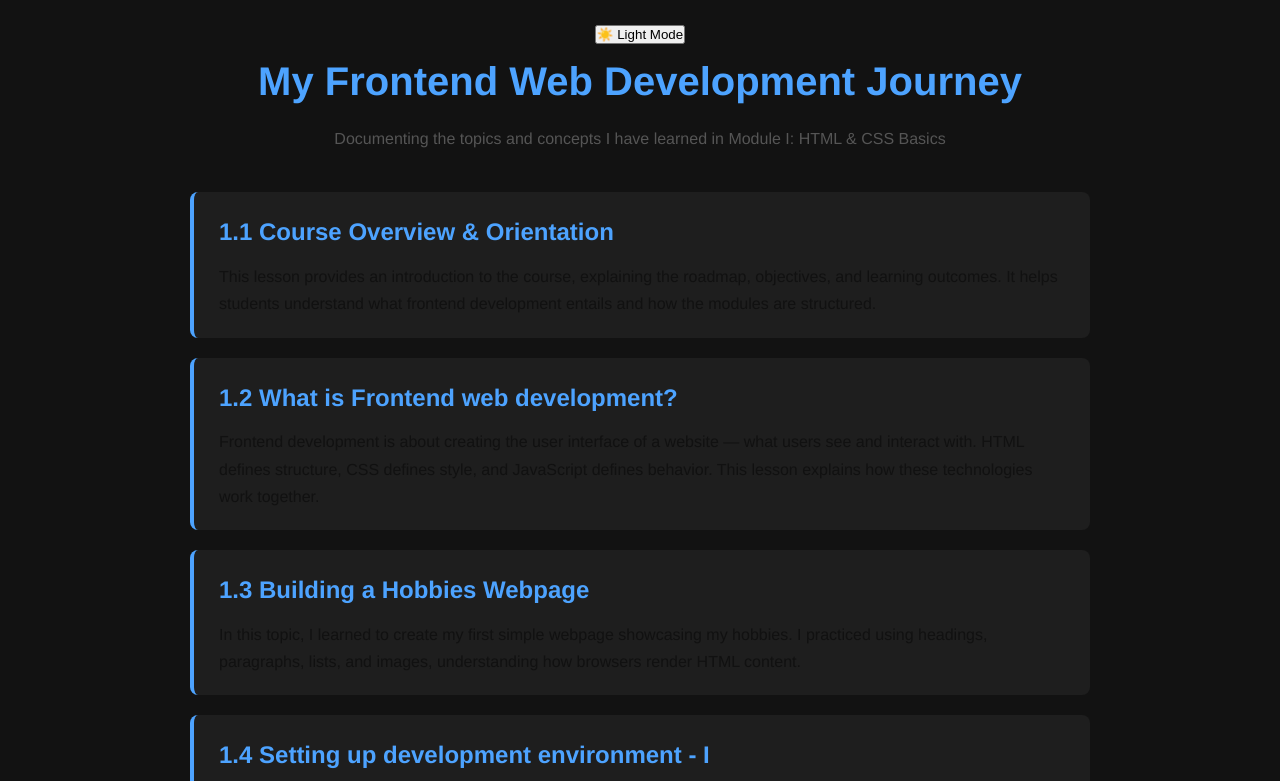
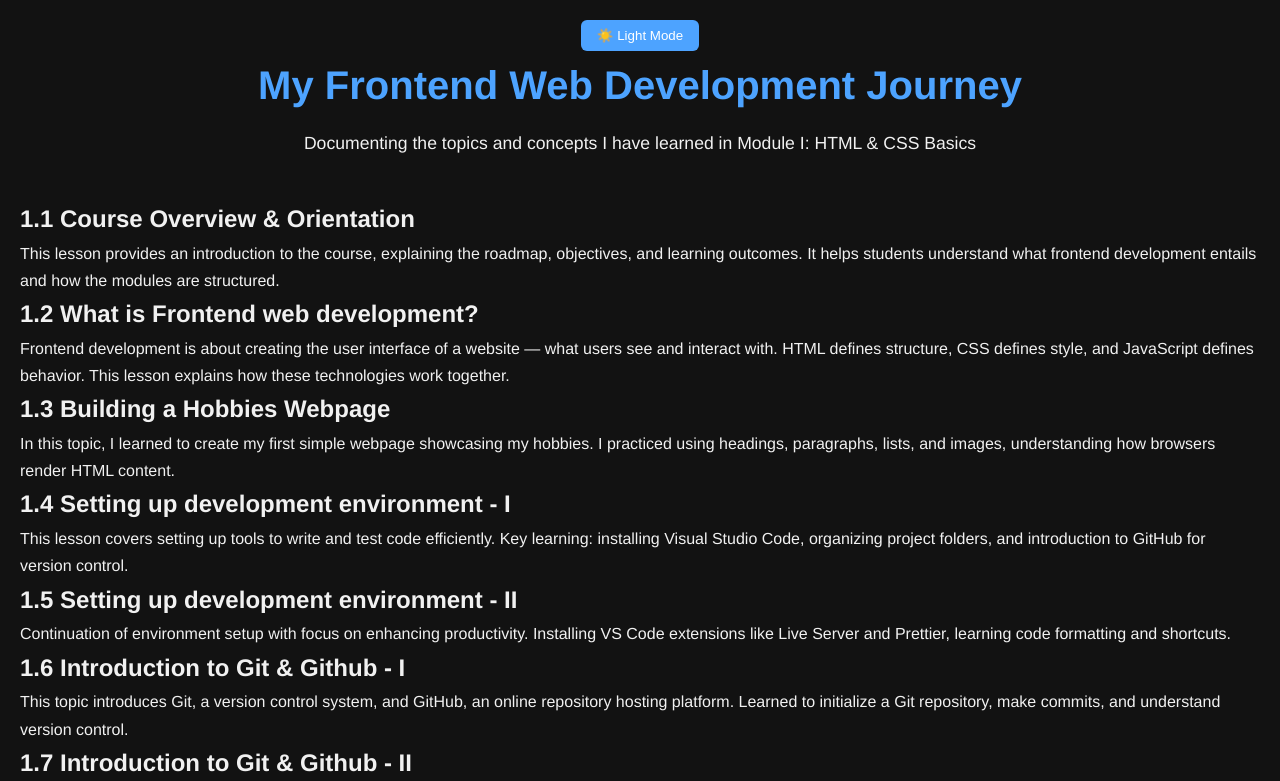
Before and after one commit to parthiv2K07/fewd-practice, a plain HTML site: page index.html in a window 1280 px wide. Both pictures are taken after a click on the button "🌙 Dark Mode". Shown: the top 781 px of the page. Drawn offline with Linux system fonts and the light colour scheme.

Commit message:
Dark mode upgrade

```diff
--- a/index.html
+++ b/index.html
@@ -103,21 +103,27 @@
       <h2>1.18 CSS Box Model</h2>
       <p>The Box Model defines spacing for each element: content, padding, border, margin. Understanding this is essential for layout design and positioning elements properly.</p>
     </section>
-    <script>
+  <script>
   const toggleButton = document.getElementById("theme-toggle");
   const body = document.body;
+
+  // Load saved theme
+  if (localStorage.getItem("theme") === "dark") {
+    body.classList.add("dark-mode");
+    toggleButton.textContent = "☀️ Light Mode";
+  }
 
   toggleButton.addEventListener("click", () => {
     body.classList.toggle("dark-mode");
 
-    // Change button text
-    if (body.classList.contains("dark-mode")) {
-      toggleButton.textContent = "☀️ Light Mode";
-    } else {
-      toggleButton.textContent = "🌙 Dark Mode";
-    }
+    const isDark = body.classList.contains("dark-mode");
+    toggleButton.textContent = isDark ? "☀️ Light Mode" : "🌙 Dark Mode";
+
+    // Save preference
+    localStorage.setItem("theme", isDark ? "dark" : "light");
   });
 </script>
+
 
   </main>
 
--- a/style.css
+++ b/style.css
@@ -1,20 +1,40 @@
-/* Reset default styles */
+/* ========== Global Reset ========== */
 * {
   margin: 0;
   padding: 0;
   box-sizing: border-box;
 }
 
-/* Body */
+/* ========== Theme Variables ========== */
+:root {
+  --bg-color: #ffffff;
+  --text-color: #111111;
+  --card-bg: #f5f5f5;
+  --accent-color: #0d6efd;
+  --footer-bg: #0d6efd;
+  --footer-text: #ffffff;
+}
+
+.dark-mode {
+  --bg-color: #121212;
+  --text-color: #f1f1f1;
+  --card-bg: #1e1e1e;
+  --accent-color: #4da3ff;
+  --footer-bg: #1f1f1f;
+  --footer-text: #dddddd;
+}
+
+/* ========== Body & Base Layout ========== */
 body {
   font-family: 'Helvetica', 'Arial', sans-serif;
-  background-color: #ffffff;
-  color: #111111;
+  background-color: var(--bg-color);
+  color: var(--text-color);
   line-height: 1.7;
   padding: 20px;
+  transition: background-color 0.4s ease, color 0.4s ease;
 }
 
-/* Header */
+/* ========== Header Section ========== */
 header {
   text-align: center;
   margin-bottom: 40px;
@@ -22,78 +42,21 @@ header {
 
 header h1 {
   font-size: 2.5rem;
-  color: #0d6efd; /* Blue heading */
+  color: var(--accent-color);
   margin-bottom: 10px;
 }
 
 header p {
-  font-size: 1rem;
-  color: #555555;
+  font-size: 1.1rem;
+  color: var(--text-color);
 }
 
-/* Main content */
-main {
-  max-width: 900px;
-  margin: 0 auto;
-}
-
-/* Section styling */
-section {
-  background-color: #f5f5f5; /* light gray for separation */
-  padding: 20px 25px;
-  margin-bottom: 20px;
-  border-radius: 8px;
-  border-left: 4px solid #0d6efd; /* subtle left border for style */
-}
-
-section h2 {
-  color: #0d6efd;
-  font-size: 1.5rem;
-  margin-bottom: 10px;
-}
-
-section p {
-  font-size: 1rem;
-  color: #111111;
-}
-
-/* Footer */
-footer {
-  text-align: center;
-  margin-top: 40px;
-  padding: 15px;
-  background-color: #0d6efd;
-  color: #ffffff;
-  border-radius: 8px;
-}
-/* Define light mode variables (default) */
-:root {
-  --bg-color: #ffffff;
-  --text-color: #111111;
-  --card-bg: #f5f5f5;
-  --accent-color: #0d6efd;
-}
-
-/* Define dark mode theme */
-.dark-mode {
-  --bg-color: #121212;
-  --text-color: #f1f1f1;
-  --card-bg: #1e1e1e;
-  --accent-color: #4da3ff;
-}
-
-/* Apply variables to the body and elements */
-body {
-  background-color: var(--bg-color);
-  color: var(--text-color);
-  transition: background-color 0.3s, color 0.3s;
-}
-
-section {
-  background-color: var(--card-bg);
-  border-left: 4px solid var(--accent-color);
-}
-
-header h1, section h2 {
-  color: var(--accent-color);
-}
+/* ========== Theme Toggle Button ========== */
+#theme-toggle {
+  background-color: var(--accent-color);
+  color: #fff;
+  border: none;
+  padding: 8px 16px;
+  border-radius: 6px;
+  cursor: pointer;
+  transition: background-color 0.3s ease, transform 0.2s ease;
```
